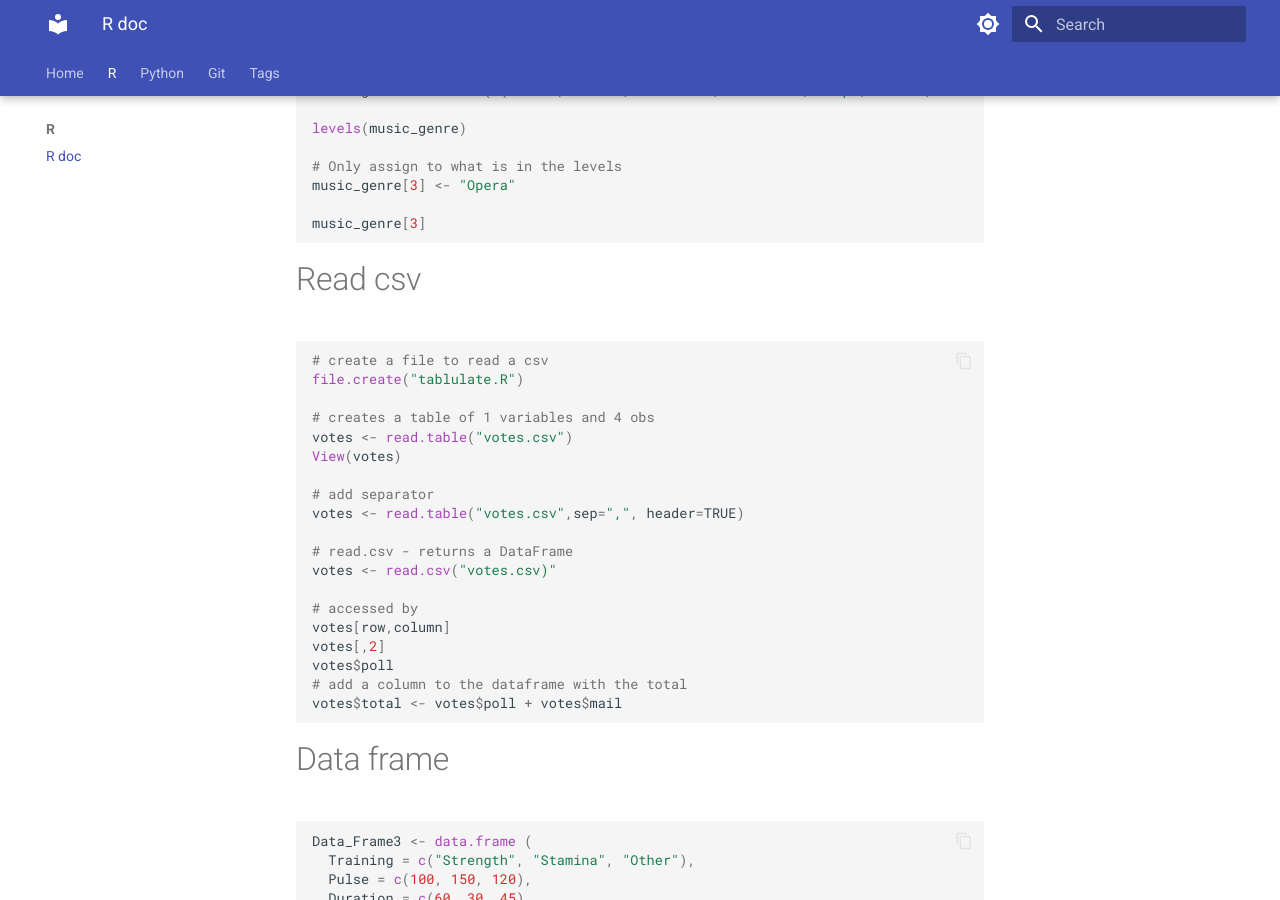
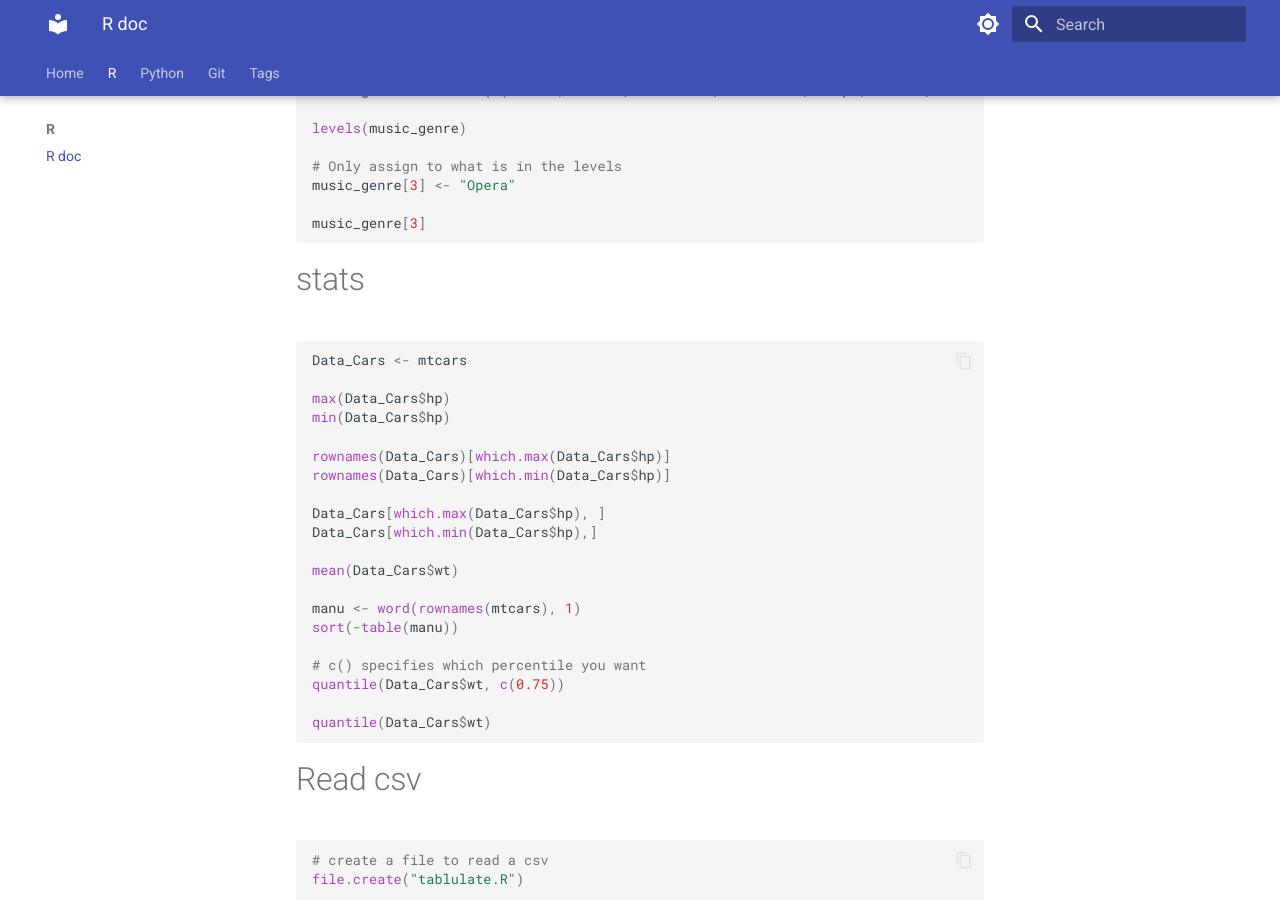
Before and after one commit to TrevorCl/mkdocs, an MkDocs documentation site: the page built from docs/r/R doc.md, in a window 1280 px wide and 900 px high, scrolled down 5305 px. Built offline with MkDocs 1.6.1 and Material for MkDocs 9.7.7, drawn with Linux system fonts in a browser that asks for light colours.

Commit message:
Update R doc.md

````diff
--- a/docs/r/R doc.md
+++ b/docs/r/R doc.md
@@ -254,7 +254,29 @@ music_genre[3]
 ```
 
 
+# stats
+```r
+Data_Cars <- mtcars
 
+max(Data_Cars$hp)
+min(Data_Cars$hp)
+
+rownames(Data_Cars)[which.max(Data_Cars$hp)]
+rownames(Data_Cars)[which.min(Data_Cars$hp)]
+
+Data_Cars[which.max(Data_Cars$hp), ]
+Data_Cars[which.min(Data_Cars$hp),]
+
+mean(Data_Cars$wt)
+
+manu <- word(rownames(mtcars), 1)
+sort(-table(manu))
+
+# c() specifies which percentile you want
+quantile(Data_Cars$wt, c(0.75))
+
+quantile(Data_Cars$wt)
+```
 
 
 # Read csv
````
